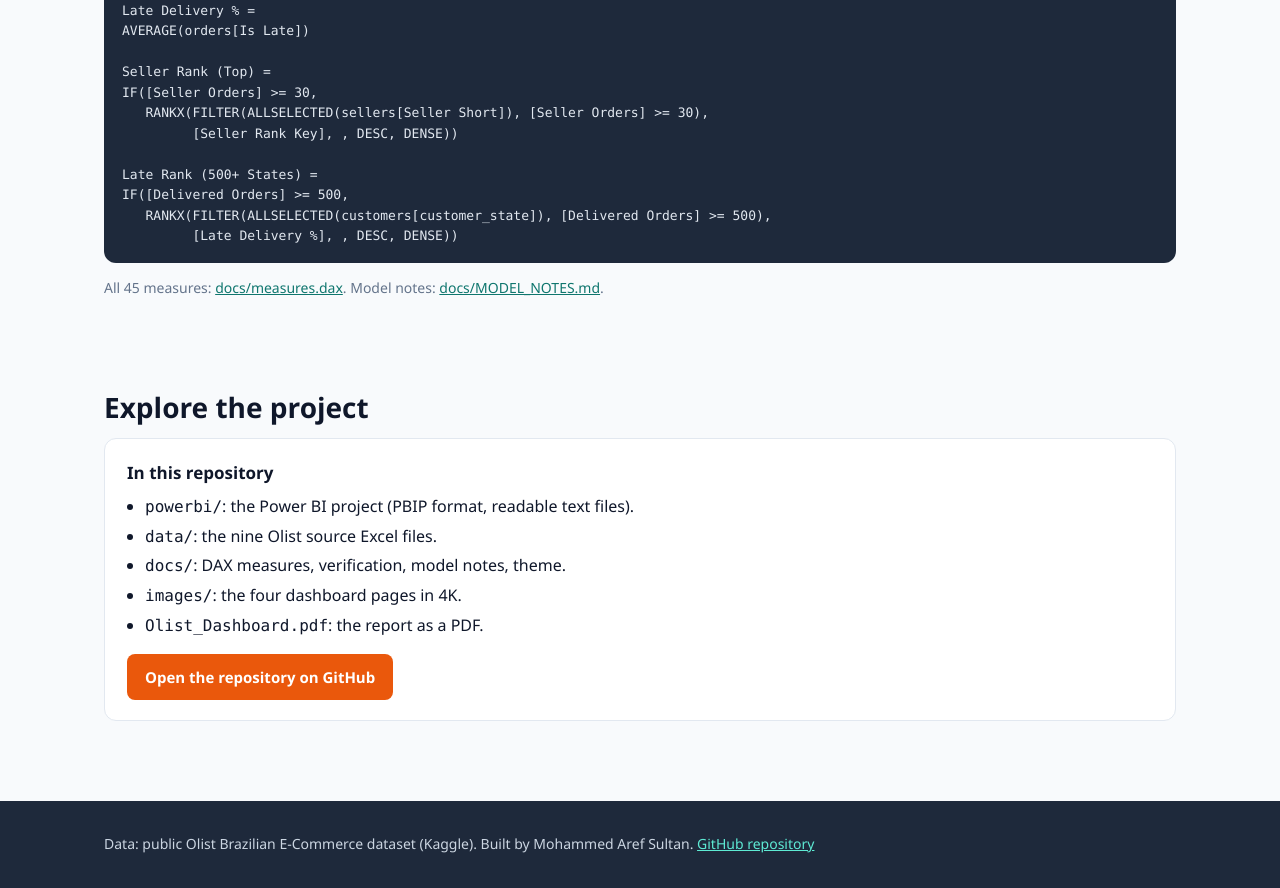
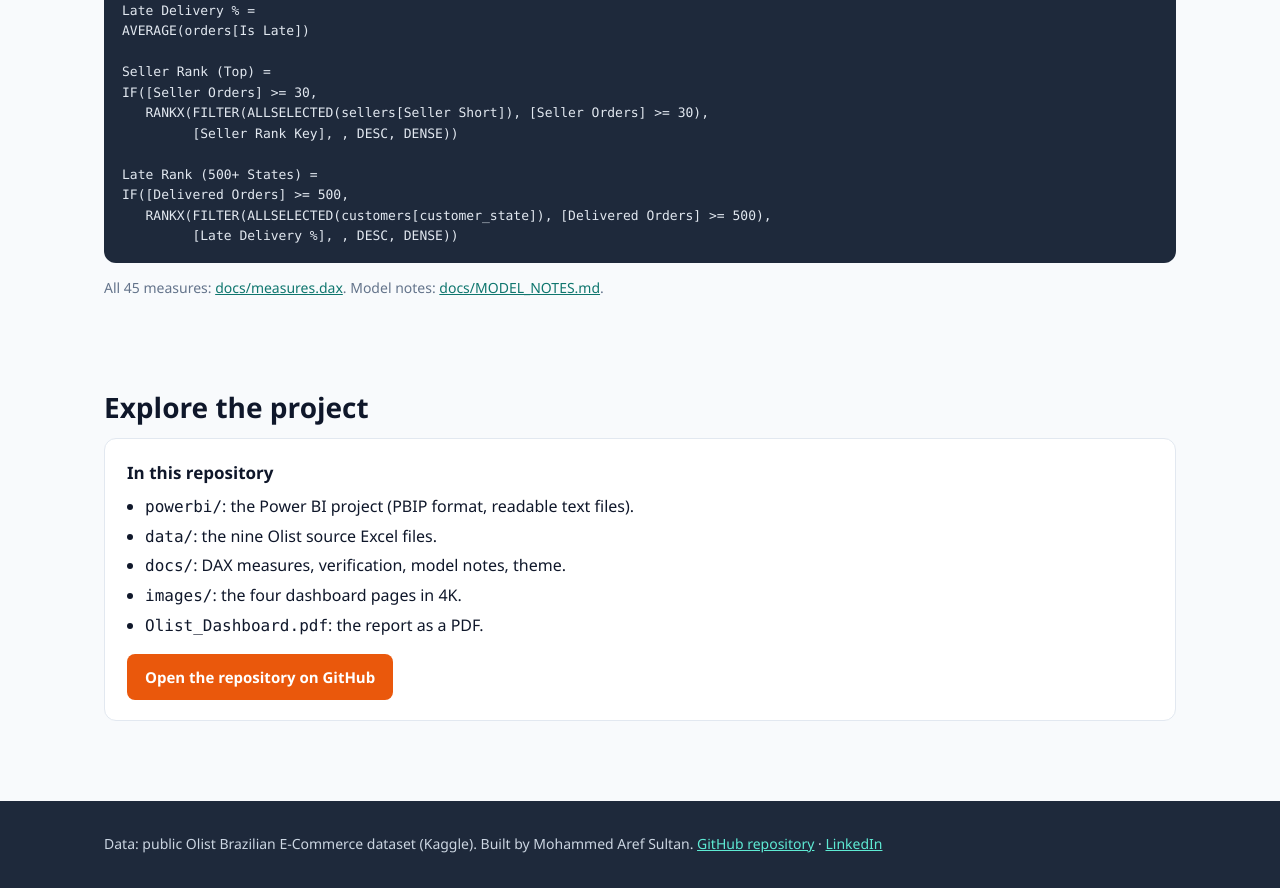
Before and after one commit to mohdaref12345-hash/olist-delivery-seller-analytics, a plain HTML site: page index.html in a window 1280 px wide. Shown: the part 7107-7995 px from the top of the page. Drawn offline with Linux system fonts and the light colour scheme.

Commit message:
Add LinkedIn link to README author section and portfolio footer

```diff
--- a/index.html
+++ b/index.html
@@ -348,7 +348,7 @@ IF([Delivered Orders] >= 500,
 <footer>
   <div class="wrap">
     Data: public Olist Brazilian E-Commerce dataset (Kaggle). Built by Mohammed Aref Sultan.
-    <a href="https://github.com/mohdaref12345-hash/olist-delivery-seller-analytics">GitHub repository</a>
+    <a href="https://github.com/mohdaref12345-hash/olist-delivery-seller-analytics">GitHub repository</a> · <a href="https://www.linkedin.com/in/mohammed-sultan-b2b0473a3/" target="_blank" rel="noopener">LinkedIn</a>
   </div>
 </footer>
 
```
Also changed, not shown: 1 other file.
